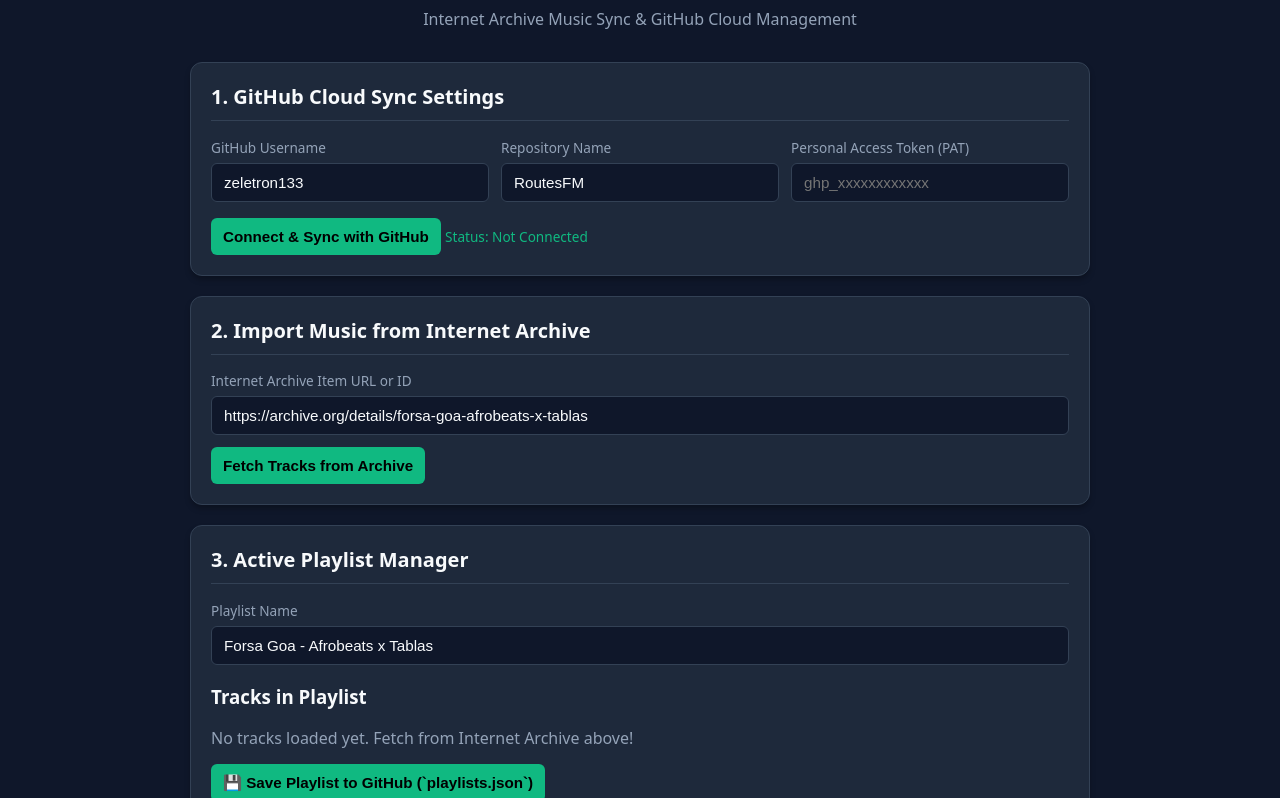
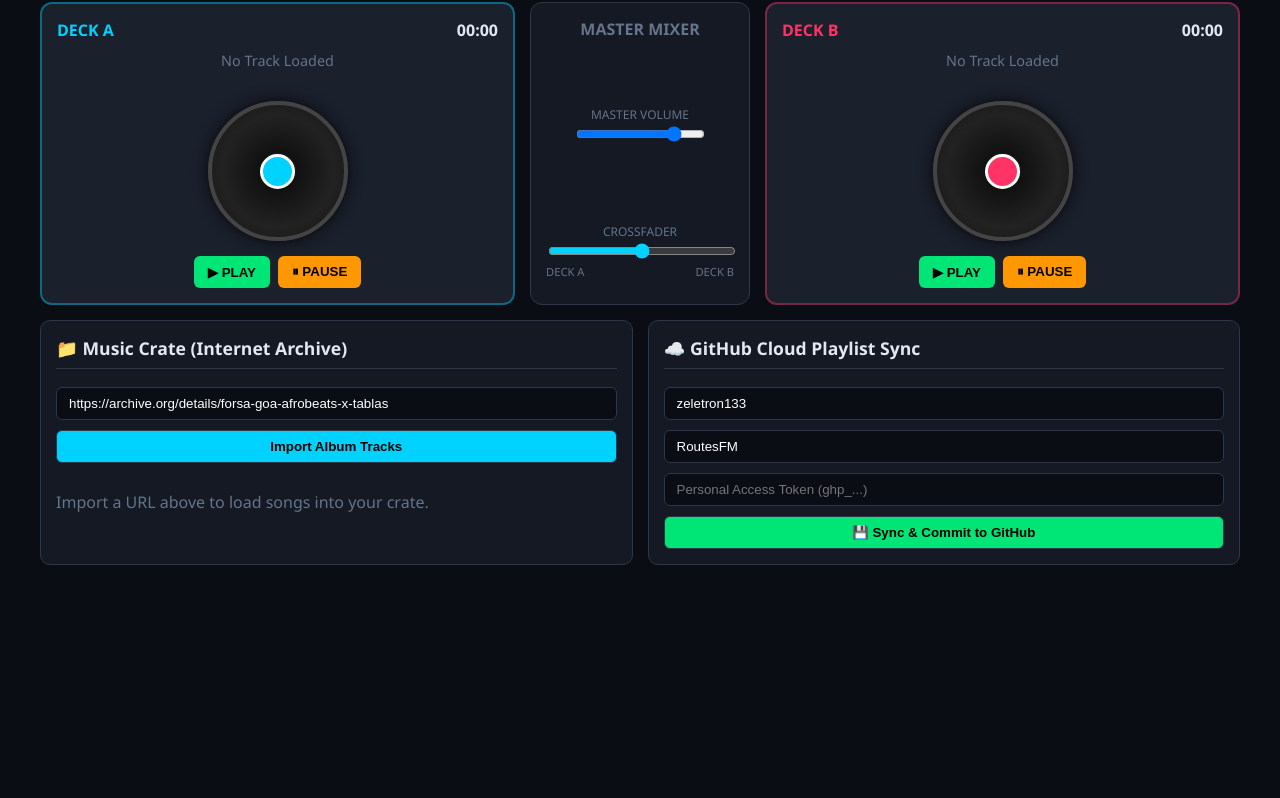
Before and after one commit to zeletron133/RoutesFM, a plain HTML site: page index.html in a window 1280 px wide. Shown: the part 83-881 px from the top of the page. After the commit the page ends 800 px from the top, so only its background shows below. Drawn offline with Linux system fonts and the light colour scheme.

Commit message:
Update index.html

```diff
--- a/index.html
+++ b/index.html
@@ -3,383 +3,382 @@
 <head>
   <meta charset="UTF-8">
   <meta name="viewport" content="width=device-width, initial-scale=1.0">
-  <title>RoutesFM - Web Radio Player & Sync</title>
+  <title>RoutesFM - Virtual DJ Radio Studio</title>
   <style>
     :root {
-      --bg-color: #0f172a;
-      --card-bg: #1e293b;
-      --accent: #10b981;
-      --accent-hover: #059669;
-      --text-main: #f8fafc;
-      --text-muted: #94a3b8;
-      --border: #334155;
+      --bg-main: #0a0d14;
+      --panel-bg: #141923;
+      --deck-bg: #1a202c;
+      --accent-blue: #00d2ff;
+      --accent-green: #00e676;
+      --accent-red: #ff3366;
+      --text-main: #e2e8f0;
+      --text-muted: #64748b;
+      --border: #2d3748;
     }
 
+    * { box-sizing: border-box; }
     body {
-      font-family: system-ui, -apple-system, BlinkMacSystemFont, 'Segoe UI', Roboto, sans-serif;
-      background-color: var(--bg-color);
+      font-family: 'Segoe UI', system-ui, sans-serif;
+      background-color: var(--bg-main);
       color: var(--text-main);
       margin: 0;
-      padding: 20px;
+      padding: 15px;
     }
 
-    .container {
-      max-width: 900px;
-      margin: 0 auto;
+    .studio-container { max-width: 1200px; margin: 0 auto; }
+
+    header {
+      display: flex;
+      justify-content: space-between;
+      align-items: center;
+      padding: 10px 20px;
+      background: var(--panel-bg);
+      border: 1px solid var(--border);
+      border-radius: 10px;
+      margin-bottom: 15px;
+    }
+    header h1 { margin: 0; color: var(--accent-blue); font-size: 1.5rem; letter-spacing: 1px; }
+
+    /* Decks & Mixer Grid */
+    .dj-console {
+      display: grid;
+      grid-template-columns: 1fr 220px 1fr;
+      gap: 15px;
+      margin-bottom: 15px;
     }
 
-    header {
-      text-align: center;
-      margin-bottom: 2rem;
+    .deck {
+      background: var(--deck-bg);
+      border: 2px solid var(--border);
+      border-radius: 12px;
+      padding: 15px;
+      display: flex;
+      flex-direction: column;
+      align-items: center;
+      position: relative;
+    }
+    .deck-a { border-color: rgba(0, 210, 255, 0.4); }
+    .deck-b { border-color: rgba(255, 51, 102, 0.4); }
+
+    .deck-header { width: 100%; display: flex; justify-content: space-between; margin-bottom: 10px; font-weight: bold; }
+    .deck-a .deck-title { color: var(--accent-blue); }
+    .deck-b .deck-title { color: var(--accent-red); }
+
+    /* Vinyl Platter */
+    .platter-container { margin: 15px 0; }
+    .platter {
+      width: 140px;
+      height: 140px;
+      border-radius: 50%;
+      background: radial-gradient(circle, #333 15%, #111 20%, #222 60%, #111 100%);
+      border: 4px solid #444;
+      display: flex;
+      align-items: center;
+      justify-content: center;
+      position: relative;
+      box-shadow: 0 0 15px rgba(0,0,0,0.8);
+    }
+    .platter-center { width: 35px; height: 35px; border-radius: 50%; background: var(--accent-blue); border: 3px solid #fff; }
+    .deck-b .platter-center { background: var(--accent-red); }
+
+    .spinning { animation: spin 2s linear infinite; }
+    @keyframes spin { 100% { transform: rotate(360deg); } }
+
+    /* Central Mixer */
+    .mixer {
+      background: var(--panel-bg);
+      border: 1px solid var(--border);
+      border-radius: 12px;
+      padding: 15px;
+      display: flex;
+      flex-direction: column;
+      align-items: center;
+      justify-content: space-between;
     }
 
-    header h1 {
-      font-size: 2.5rem;
-      color: var(--accent);
-      margin: 0 0 0.5rem 0;
+    .crossfader-container { width: 100%; text-align: center; margin: 10px 0; }
+    .crossfader { width: 100%; accent-color: var(--accent-blue); }
+
+    /* Controls & Buttons */
+    button {
+      background: #2b3648;
+      color: white;
+      border: 1px solid var(--border);
+      padding: 8px 14px;
+      border-radius: 6px;
+      font-weight: bold;
+      cursor: pointer;
+      transition: all 0.2s;
+    }
+    button:hover { background: #3b495e; }
+    .btn-play { background: var(--accent-green); color: black; border: none; }
+    .btn-play:hover { background: #00c853; }
+    .btn-cue { background: #ff9800; color: black; border: none; }
+
+    /* Bottom Panels */
+    .bottom-grid {
+      display: grid;
+      grid-template-columns: 1fr 1fr;
+      gap: 15px;
+    }
+    .panel {
+      background: var(--panel-bg);
+      border: 1px solid var(--border);
+      border-radius: 10px;
+      padding: 15px;
+    }
+    .panel h3 { margin-top: 0; font-size: 1.1rem; border-bottom: 1px solid var(--border); padding-bottom: 8px; }
+
+    input[type="text"], input[type="password"] {
+      width: 100%;
+      padding: 8px 12px;
+      background: var(--bg-main);
+      border: 1px solid var(--border);
+      color: white;
+      border-radius: 6px;
+      margin-bottom: 10px;
     }
 
-    .card {
-      background: var(--card-bg);
-      border: 1px solid var(--border);
-      border-radius: 12px;
-      padding: 20px;
-      margin-bottom: 20px;
-      box-shadow: 0 4px 6px -1px rgba(0,0,0,0.3);
-    }
-
-    h2 {
-      margin-top: 0;
-      font-size: 1.25rem;
-      border-bottom: 1px solid var(--border);
-      padding-bottom: 10px;
-    }
-
-    .grid-3 {
-      display: grid;
-      grid-template-columns: repeat(auto-fit, minmax(200px, 1fr));
-      gap: 12px;
-    }
-
-    .input-group {
-      display: flex;
-      flex-direction: column;
-      gap: 6px;
-    }
-
-    label {
-      font-size: 0.85rem;
-      color: var(--text-muted);
-    }
-
-    input, select, button {
-      padding: 10px 12px;
-      border-radius: 6px;
-      border: 1px solid var(--border);
-      background: #0f172a;
-      color: var(--text-main);
-      font-size: 0.95rem;
-    }
-
-    input:focus {
-      outline: 2px solid var(--accent);
-    }
-
-    button {
-      background: var(--accent);
-      color: #000;
-      font-weight: 600;
-      cursor: pointer;
-      border: none;
-      transition: background 0.2s;
-    }
-
-    button:hover {
-      background: var(--accent-hover);
-    }
-
-    .status-badge {
-      display: inline-block;
-      margin-top: 10px;
-      font-size: 0.85rem;
-      color: var(--accent);
-    }
-
-    .track-list {
-      list-style: none;
-      padding: 0;
-      margin: 15px 0;
-    }
-
+    .track-list { list-style: none; padding: 0; max-height: 200px; overflow-y: auto; }
     .track-item {
       display: flex;
       justify-content: space-between;
-      align-items: center;
-      padding: 10px;
-      border-bottom: 1px solid var(--border);
-      background: #0f172a;
-      margin-bottom: 6px;
-      border-radius: 6px;
+      padding: 6px 10px;
+      background: var(--bg-main);
+      margin-bottom: 4px;
+      border-radius: 4px;
+      font-size: 0.85rem;
     }
-
-    .track-actions {
-      display: flex;
-      gap: 8px;
-    }
-
-    .btn-danger {
-      background: #ef4444;
-      color: white;
-    }
-    .btn-danger:hover {
-      background: #dc2626;
-    }
-
-    .btn-sm {
-      padding: 4px 8px;
-      font-size: 0.8rem;
-    }
-
-    audio {
-      width: 100%;
-      margin-top: 10px;
-    }
+    .track-item button { padding: 2px 6px; font-size: 0.75rem; margin-left: 4px; }
   </style>
 </head>
 <body>
 
-<div class="container">
+<div class="studio-container">
+
   <header>
-    <h1>📻 RoutesFM Player</h1>
-    <p style="color: var(--text-muted);">Internet Archive Music Sync & GitHub Cloud Management</p>
+    <h1>🎛️ RoutesFM - Virtual Studio</h1>
+    <div>Status: <span id="syncStatus" style="color: var(--accent-green);">Connected & Ready</span></div>
   </header>
 
-  <!-- GitHub Sync Setup -->
-  <div class="card">
-    <h2>1. GitHub Cloud Sync Settings</h2>
-    <div class="grid-3">
-      <div class="input-group">
-        <label for="ghUser">GitHub Username</label>
-        <input type="text" id="ghUser" placeholder="e.g. zeletron133" value="zeletron133">
+  <!-- Dual Deck & Mixer Section -->
+  <div class="dj-console">
+
+    <!-- DECK A -->
+    <div class="deck deck-a">
+      <div class="deck-header">
+        <span class="deck-title">DECK A</span>
+        <span id="deckA-time">00:00</span>
       </div>
-      <div class="input-group">
-        <label for="ghRepo">Repository Name</label>
-        <input type="text" id="ghRepo" placeholder="e.g. RoutesFM" value="RoutesFM">
+      <div id="deckA-title" style="font-size: 0.9rem; color: var(--text-muted); text-align: center; height: 35px;">No Track Loaded</div>
+
+      <div class="platter-container">
+        <div class="platter" id="platterA">
+          <div class="platter-center"></div>
+        </div>
       </div>
-      <div class="input-group">
-        <label for="ghToken">Personal Access Token (PAT)</label>
-        <input type="password" id="ghToken" placeholder="ghp_xxxxxxxxxxxx">
+
+      <audio id="audioA"></audio>
+
+      <div style="display: flex; gap: 8px; width: 100%; justify-content: center;">
+        <button class="btn-play" onclick="playDeck('A')">▶ PLAY</button>
+        <button class="btn-cue" onclick="pauseDeck('A')">⏸ PAUSE</button>
       </div>
     </div>
-    <div style="margin-top: 15px;">
-      <button onclick="saveAndSyncGitHub()">Connect & Sync with GitHub</button>
-      <span id="syncStatus" class="status-badge">Status: Not Connected</span>
+
+    <!-- MIXER -->
+    <div class="mixer">
+      <h4 style="margin: 0; color: var(--text-muted);">MASTER MIXER</h4>
+
+      <div style="text-align: center;">
+        <label style="font-size: 0.75rem; color: var(--text-muted);">MASTER VOLUME</label><br>
+        <input type="range" min="0" max="1" step="0.01" value="0.8" oninput="setMasterVolume(this.value)">
+      </div>
+
+      <div class="crossfader-container">
+        <label style="font-size: 0.75rem; color: var(--text-muted);">CROSSFADER</label>
+        <input type="range" class="crossfader" min="0" max="100" value="50" oninput="updateCrossfader(this.value)">
+        <div style="display: flex; justify-content: space-between; font-size: 0.7rem; color: var(--text-muted);">
+          <span>DECK A</span>
+          <span>DECK B</span>
+        </div>
+      </div>
     </div>
+
+    <!-- DECK B -->
+    <div class="deck deck-b">
+      <div class="deck-header">
+        <span class="deck-title">DECK B</span>
+        <span id="deckB-time">00:00</span>
+      </div>
+      <div id="deckB-title" style="font-size: 0.9rem; color: var(--text-muted); text-align: center; height: 35px;">No Track Loaded</div>
+
+      <div class="platter-container">
+        <div class="platter" id="platterB">
+          <div class="platter-center"></div>
+        </div>
+      </div>
+
+      <audio id="audioB"></audio>
+
+      <div style="display: flex; gap: 8px; width: 100%; justify-content: center;">
+        <button class="btn-play" onclick="playDeck('B')">▶ PLAY</button>
+        <button class="btn-cue" onclick="pauseDeck('B')">⏸ PAUSE</button>
+      </div>
+    </div>
+
   </div>
 
-  <!-- Internet Archive Importer -->
-  <div class="card">
-    <h2>2. Import Music from Internet Archive</h2>
-    <div class="input-group" style="margin-bottom: 12px;">
-      <label for="archiveUrl">Internet Archive Item URL or ID</label>
-      <input type="text" id="archiveUrl" placeholder="https://archive.org/details/forsa-goa-afrobeats-x-tablas" value="https://archive.org/details/forsa-goa-afrobeats-x-tablas">
+  <!-- Lower Management Grid -->
+  <div class="bottom-grid">
+
+    <!-- Internet Archive Importer & Crate -->
+    <div class="panel">
+      <h3>📁 Music Crate (Internet Archive)</h3>
+      <input type="text" id="archiveUrl" value="https://archive.org/details/forsa-goa-afrobeats-x-tablas" placeholder="Archive URL or ID">
+      <button onclick="fetchArchiveTracks()" style="width: 100%; margin-bottom: 12px; background: var(--accent-blue); color: black;">
+        Import Album Tracks
+      </button>
+
+      <ul id="crateList" class="track-list">
+        <li style="color: var(--text-muted);">Import a URL above to load songs into your crate.</li>
+      </ul>
     </div>
-    <button onclick="fetchArchiveTracks()">Fetch Tracks from Archive</button>
+
+    <!-- GitHub Sync Panel -->
+    <div class="panel">
+      <h3>☁️ GitHub Cloud Playlist Sync</h3>
+      <input type="text" id="ghUser" value="zeletron133" placeholder="GitHub Username">
+      <input type="text" id="ghRepo" value="RoutesFM" placeholder="Repository Name">
+      <input type="password" id="ghToken" placeholder="Personal Access Token (ghp_...)">
+      <button onclick="savePlaylistToGitHub()" style="width: 100%; background: var(--accent-green); color: black;">
+        💾 Sync & Commit to GitHub
+      </button>
+    </div>
+
   </div>
 
-  <!-- Playlist Builder -->
-  <div class="card">
-    <h2>3. Active Playlist Manager</h2>
-    <div class="input-group" style="margin-bottom: 15px;">
-      <label for="playlistName">Playlist Name</label>
-      <input type="text" id="playlistName" value="Forsa Goa - Afrobeats x Tablas">
-    </div>
-
-    <h3>Tracks in Playlist</h3>
-    <ul id="trackList" class="track-list">
-      <li style="color: var(--text-muted);">No tracks loaded yet. Fetch from Internet Archive above!</li>
-    </ul>
-
-    <div style="display: flex; gap: 10px; margin-top: 15px;">
-      <button onclick="savePlaylistToGitHub()">💾 Save Playlist to GitHub (`playlists.json`)</button>
-    </div>
-  </div>
-
-  <!-- Audio Player -->
-  <div class="card">
-    <h2>4. Live Stream Player</h2>
-    <div id="nowPlaying" style="margin-bottom: 10px; font-weight: bold; color: var(--accent);">
-      Select a track to start playback
-    </div>
-    <audio id="audioPlayer" controls></audio>
-  </div>
 </div>
 
 <script>
-  let currentTracks = [];
+  let crateTracks = [];
+  const audioA = document.getElementById('audioA');
+  const audioB = document.getElementById('audioB');
 
-  // 1. Fetch tracks from Internet Archive Public API
+  // 1. Fetch Tracks from Internet Archive API
   async function fetchArchiveTracks() {
     let input = document.getElementById('archiveUrl').value.trim();
-    if (!input) {
-      alert("Please enter an Archive link or identifier.");
-      return;
-    }
-
-    // Extract identifier if full URL is pasted
-    let identifier = input;
-    if (identifier.includes("archive.org/details/")) {
-      identifier = identifier.split("archive.org/details/")[1].split("/")[0].split("?")[0];
-    }
+    let identifier = input.includes("archive.org/details/") ? input.split("archive.org/details/")[1].split("/")[0] : input;
 
     try {
-      document.getElementById('syncStatus').innerText = "Fetching from Archive...";
-      const response = await fetch(`https://archive.org/metadata/${identifier}`);
-      const data = await response.json();
+      const res = await fetch(`https://archive.org/metadata/${identifier}`);
+      const data = await res.json();
+      const mp3s = data.files.filter(f => f.name.endsWith('.mp3'));
 
-      if (!data.files || data.files.length === 0) {
-        alert("No files found for this Archive item!");
-        return;
-      }
+      crateTracks = mp3s.map(f => ({
+        title: f.title || f.name.replace('.mp3', ''),
+        url: `https://archive.org/download/${identifier}/${encodeURIComponent(f.name)}`
+      }));
 
-      // Filter for .mp3 files only
-      const mp3Files = data.files.filter(file => file.name.endsWith('.mp3'));
-
-      if (mp3Files.length === 0) {
-        alert("No MP3 audio tracks found in this item.");
-        return;
-      }
-
-      // Map tracks with direct stream URLs
-      currentTracks = mp3Files.map((file, idx) => {
-        const streamUrl = `https://archive.org/download/${identifier}/${encodeURIComponent(file.name)}`;
-        return {
-          id: idx + 1,
-          title: file.title || file.name.replace('.mp3', ''),
-          url: streamUrl
-        };
-      });
-
-      renderTrackList();
-      document.getElementById('syncStatus').innerText = `Loaded ${currentTracks.length} tracks from Archive!`;
-
-    } catch (err) {
-      console.error(err);
-      alert("Failed to fetch tracks from Internet Archive.");
+      renderCrate();
+    } catch (e) {
+      alert("Error fetching tracks from Archive.");
     }
   }
 
-  // 2. Render track list to DOM
-  function renderTrackList() {
-    const trackListEl = document.getElementById('trackList');
-    trackListEl.innerHTML = '';
-
-    if (currentTracks.length === 0) {
-      trackListEl.innerHTML = '<li style="color: var(--text-muted);">No tracks loaded yet.</li>';
-      return;
-    }
-
-    currentTracks.forEach((track, index) => {
+  // 2. Render Crate Tracks
+  function renderCrate() {
+    const list = document.getElementById('crateList');
+    list.innerHTML = '';
+    crateTracks.forEach((t, i) => {
       const li = document.createElement('li');
       li.className = 'track-item';
       li.innerHTML = `
+        <span>${i + 1}. ${t.title}</span>
         <div>
-          <strong>${index + 1}. ${track.title}</strong>
-        </div>
-        <div class="track-actions">
-          <button class="btn-sm" onclick="playTrack('${track.url}', '${track.title.replace(/'/g, "\\'")}')">▶️ Play</button>
-          <button class="btn-sm btn-danger" onclick="removeTrack(${index})">🗑️ Remove</button>
+          <button onclick="loadToDeck('A', '${t.url}', '${t.title.replace(/'/g, "\\'")}')">Load A</button>
+          <button onclick="loadToDeck('B', '${t.url}', '${t.title.replace(/'/g, "\\'")}')">Load B</button>
         </div>
       `;
-      trackListEl.appendChild(li);
+      list.appendChild(li);
     });
   }
 
-  // 3. Play audio track directly in web browser
-  function playTrack(url, title) {
-    const player = document.getElementById('audioPlayer');
-    const nowPlaying = document.getElementById('nowPlaying');
-    player.src = url;
-    player.play();
-    nowPlaying.innerText = `Now Playing: ${title}`;
+  // 3. Load Track to Specific Deck
+  function loadToDeck(deck, url, title) {
+    if (deck === 'A') {
+      audioA.src = url;
+      document.getElementById('deckA-title').innerText = title;
+    } else {
+      audioB.src = url;
+      document.getElementById('deckB-title').innerText = title;
+    }
   }
 
-  // 4. Remove a track
-  function removeTrack(index) {
-    currentTracks.splice(index, 1);
-    renderTrackList();
+  // 4. Deck Controls & Animation
+  function playDeck(deck) {
+    if (deck === 'A') {
+      audioA.play();
+      document.getElementById('platterA').classList.add('spinning');
+    } else {
+      audioB.play();
+      document.getElementById('platterB').classList.add('spinning');
+    }
   }
 
-  // 5. Commit/Save Playlist structure to GitHub repo as `playlists.json`
+  function pauseDeck(deck) {
+    if (deck === 'A') {
+      audioA.pause();
+      document.getElementById('platterA').classList.remove('spinning');
+    } else {
+      audioB.pause();
+      document.getElementById('platterB').classList.remove('spinning');
+    }
+  }
+
+  // 5. Crossfader Logic
+  function updateCrossfader(val) {
+    const valA = Math.cos((val / 100) * (Math.PI / 2));
+    const valB = Math.sin((val / 100) * (Math.PI / 2));
+    audioA.volume = valA;
+    audioB.volume = valB;
+  }
+
+  function setMasterVolume(val) {
+    audioA.volume = val;
+    audioB.volume = val;
+  }
+
+  // 6. Save Crate to GitHub repository
   async function savePlaylistToGitHub() {
-    const username = document.getElementById('ghUser').value.trim();
+    const user = document.getElementById('ghUser').value.trim();
     const repo = document.getElementById('ghRepo').value.trim();
     const token = document.getElementById('ghToken').value.trim();
-    const playlistName = document.getElementById('playlistName').value.trim();
 
-    if (!username || !repo || !token) {
-      alert("Please fill in all GitHub connection fields (Username, Repo, and Token).");
-      return;
-    }
+    if (!token) { alert("Please enter your GitHub Token!"); return; }
 
-    const payload = {
-      playlistName: playlistName,
-      updatedAt: new Date().toISOString(),
-      tracks: currentTracks
-    };
-
-    const statusEl = document.getElementById('syncStatus');
-    statusEl.innerText = "Status: Saving to GitHub...";
-
-    const filePath = "playlists.json";
-    const githubApiUrl = `https://api.github.com/repos/${username}/${repo}/contents/${filePath}`;
+    const url = `https://api.github.com/repos/${user}/${repo}/contents/playlists.json`;
+    const payload = { tracks: crateTracks, updatedAt: new Date() };
 
     try {
-      // Step A: Get SHA of existing file if it exists
       let sha = "";
-      const getRes = await fetch(githubApiUrl, {
-        headers: { "Authorization": `token ${token}` }
-      });
+      const getFile = await fetch(url, { headers: { "Authorization": `token ${token}` } });
+      if (getFile.ok) { const data = await getFile.json(); sha = data.sha; }
 
-      if (getRes.ok) {
-        const fileData = await getRes.json();
-        sha = fileData.sha;
-      }
-
-      // Step B: Push updated playlists.json content
-      const contentEncoded = btoa(unescape(encodeURIComponent(JSON.stringify(payload, null, 2))));
-
-      const putRes = await fetch(githubApiUrl, {
+      const putFile = await fetch(url, {
         method: "PUT",
-        headers: {
-          "Authorization": `token ${token}`,
-          "Content-Type": "application/json"
-        },
+        headers: { "Authorization": `token ${token}`, "Content-Type": "application/json" },
         body: JSON.stringify({
-          message: `Update ${playlistName} playlist`,
-          content: contentEncoded,
+          message: "Update studio playlist crate",
+          content: btoa(unescape(encodeURIComponent(JSON.stringify(payload, null, 2)))),
           sha: sha || undefined
         })
       });
 
-      if (putRes.ok) {
-        statusEl.innerText = "Status: Connected & Synced ✓";
-        alert("Playlist successfully saved to GitHub!");
-      } else {
-        const errData = await putRes.json();
-        statusEl.innerText = "Status: Save Failed";
-        alert("GitHub Error: " + errData.message);
-      }
-
-    } catch (err) {
-      console.error(err);
-      statusEl.innerText = "Status: Save Failed";
-      alert("Error saving file to GitHub.");
-    }
-  }
-
-  function saveAndSyncGitHub() {
-    savePlaylistToGitHub();
+      if (putFile.ok) alert("Playlist synced to GitHub!");
+      else alert("Save failed.");
+    } catch (e) { alert("Error saving to GitHub."); }
   }
 </script>
 
```
